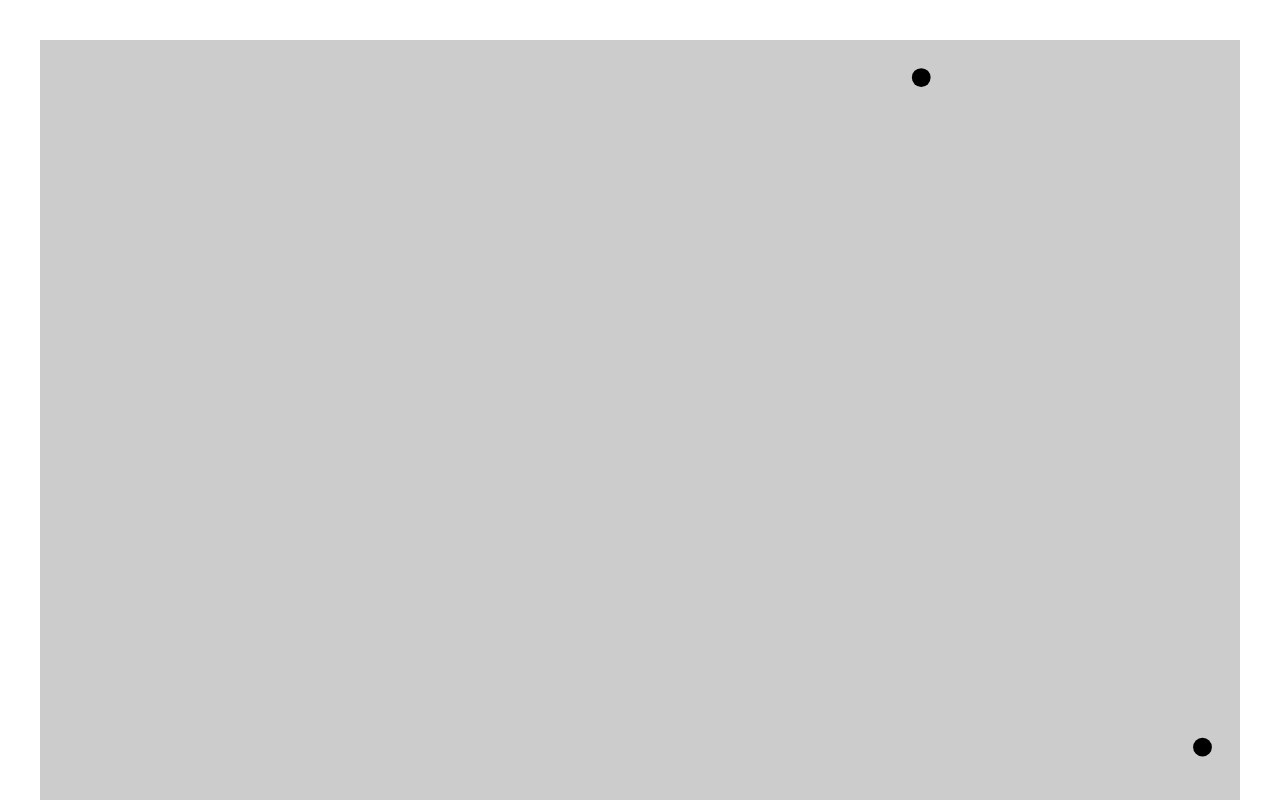
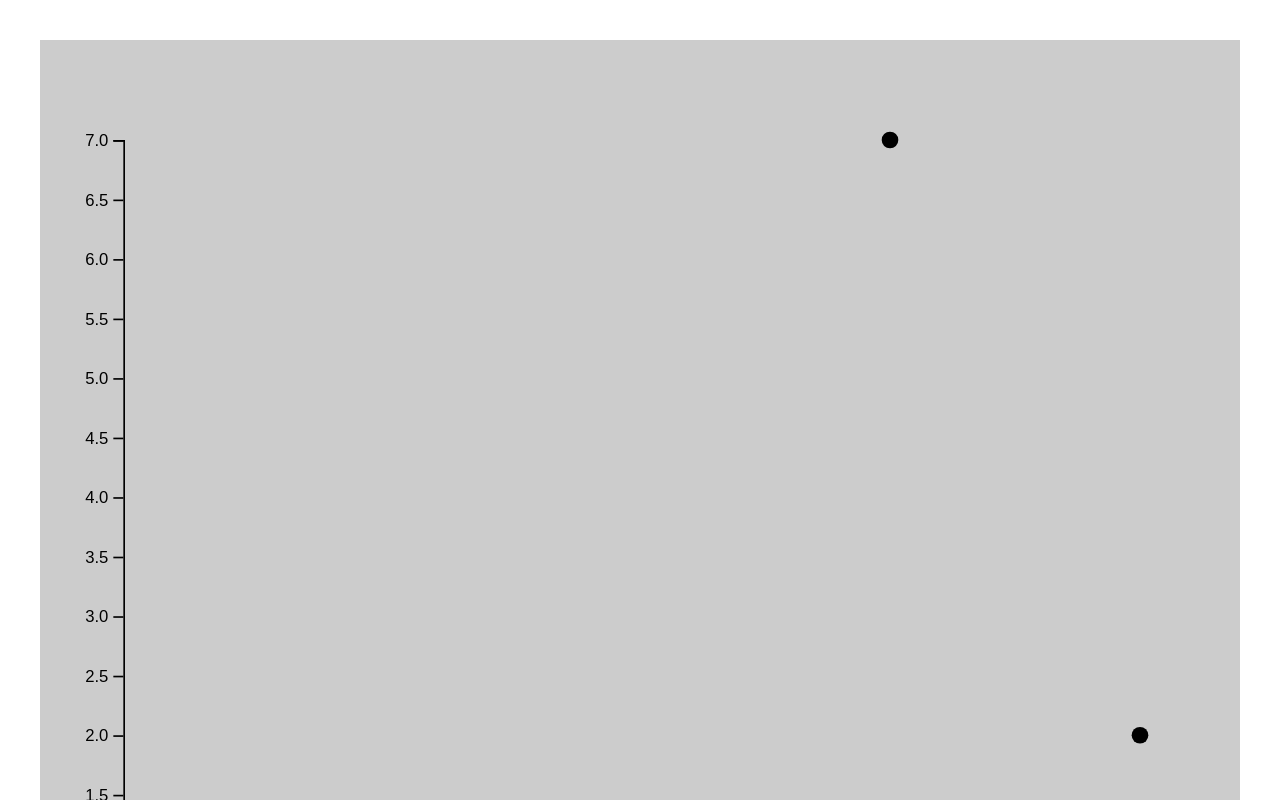
Before and after one commit to laurikin/economic-freedom-visualization, a React (Create React App) app: page / in a window 1280 px wide. Shown: the top 800 px of the page. Built offline with nearby package versions, Linux system fonts and the light colour scheme.

Commit message:
add axes

```diff
--- a/src/App.tsx
+++ b/src/App.tsx
@@ -1,4 +1,5 @@
 import React, { useState } from 'react';
+import * as d3 from 'd3';
 import { ScatterPlot, IScatterPlotData } from './ScatterPlot';
 
 const App = () => {
@@ -7,21 +8,25 @@ const App = () => {
         [
             {
                 id: '1',
+                label: 'Finland',
                 x: 0,
                 y: 0
             },
             {
                 id: '2',
+                label: 'Sweden',
                 x: 3,
                 y: 2
             },
             {
                 id: '3',
+                label: 'Norway',
                 x: 4,
                 y: 6
             },
             {
                 id: '4',
+                label: 'Denmark',
                 x: 10,
                 y: 10
             }
@@ -30,21 +35,25 @@ const App = () => {
         [
             {
                 id: '1',
+                label: 'Finland',
                 x: 1,
                 y: 0
             },
             {
                 id: '2',
+                label: 'Sweden',
                 x: 4,
                 y: 2
             },
             {
+                label: 'Norway',
                 id: '3',
                 x: 3,
                 y: 1
             },
             {
                 id: '4',
+                label: 'Denmark',
                 x: 3,
                 y: 7
             }
@@ -53,10 +62,8 @@ const App = () => {
 
     const [dataInd, setDataInd] = useState(1);
     const data = datas[dataInd % 2];
-
-    console.log(dataInd);
-    console.log(dataInd % 2);
-    console.log(JSON.stringify(data));
+    const xDomain: [number, number] = [0, d3.max(data, d => d.x) ?? 0];
+    const yDomain: [number, number] = [d3.max(data, d => d.y) ?? 0, 0];
 
     return (
         <React.Fragment>
@@ -65,7 +72,11 @@ const App = () => {
                     padding: 40
                 }}
             >
-                <ScatterPlot data={data} />
+                <ScatterPlot
+                    xDomain={xDomain}
+                    yDomain={yDomain}
+                    data={data}
+                />
             </div>
 
             <button
--- a/src/ScatterPlot.tsx
+++ b/src/ScatterPlot.tsx
@@ -1,29 +1,48 @@
-import React from 'react';
+import React, { useEffect, useRef } from 'react';
 import * as d3 from 'd3';
 
 export type IScatterPlotData = {
-    id: string,
-    x: number,
-    y: number
+    id: string;
+    label: string | undefined;
+    x: number;
+    y: number;
 }[]
 
 export interface IScatterPlotProps {
-    data: IScatterPlotData
+    data: IScatterPlotData;
+    xDomain: [number, number];
+    yDomain: [number, number];
 }
 
-export const ScatterPlot = ({ data }: IScatterPlotProps) => {
+export const ScatterPlot = ({ data, xDomain, yDomain }: IScatterPlotProps) => {
 
-    const margin = 20;
+    const xAxisGroup = useRef(null);
+    const yAxisGroup = useRef(null);
+
+    const margin = 60;
     const width = 600;
     const height = 500
 
     const xScale = d3.scaleLinear()
-        .domain([0, d3.max(data, d => d.x) ?? 0])
+        .domain(xDomain)
         .range([0, width]);
 
     const yScale = d3.scaleLinear()
-        .domain([0, d3.max(data, d => d.y) ?? 0])
+        .domain(yDomain)
         .range([0, height]);
+
+    useEffect(() => {
+        const xAxis = d3.axisBottom(xScale)
+        const xSelection = d3.select(xAxisGroup.current)
+        xSelection.selectAll('g').remove()
+        xSelection.append('g').call(xAxis);
+
+        const yAxis = d3.axisLeft(yScale)
+        const ySelection = d3.select(yAxisGroup.current)
+        ySelection.selectAll('g').remove()
+        ySelection.append('g').call(yAxis);
+
+    }, [...xDomain, ...yDomain]);
 
     return (
         <svg
@@ -33,7 +52,7 @@ export const ScatterPlot = ({ data }: IScatterPlotProps) => {
             }}
         >
             <g
-                transform={`matrix(1 0 0 -1 ${margin} ${height + margin})`}
+                transform={`translate(${margin} ${margin})`}
                 style={{
                     background: 'white'
                 }}
@@ -52,6 +71,15 @@ export const ScatterPlot = ({ data }: IScatterPlotProps) => {
                     )
                 }
             </g >
+            <g>
+                <g
+                    ref={xAxisGroup}
+                    transform={`translate(${margin}, ${height + margin + 10})`}
+                />
+                <g ref={yAxisGroup}
+                    transform={`translate(${margin - 10}, ${margin})`}
+                />
+            </g>
         </svg >
     );
 
```
